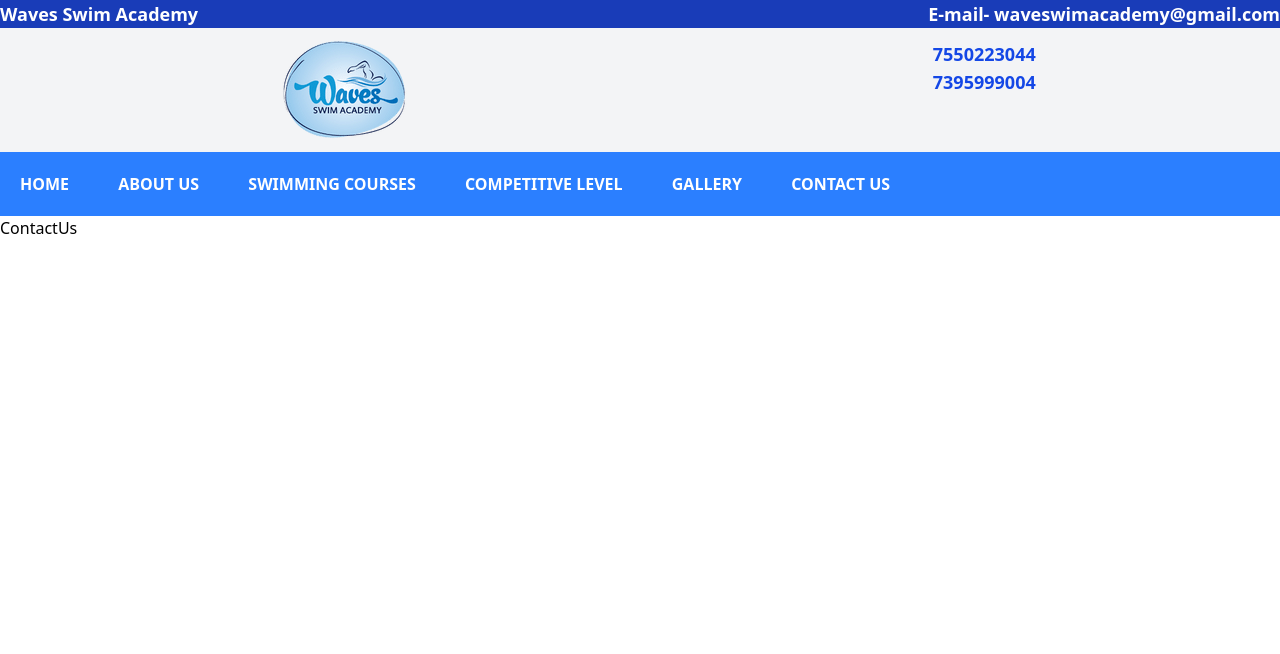
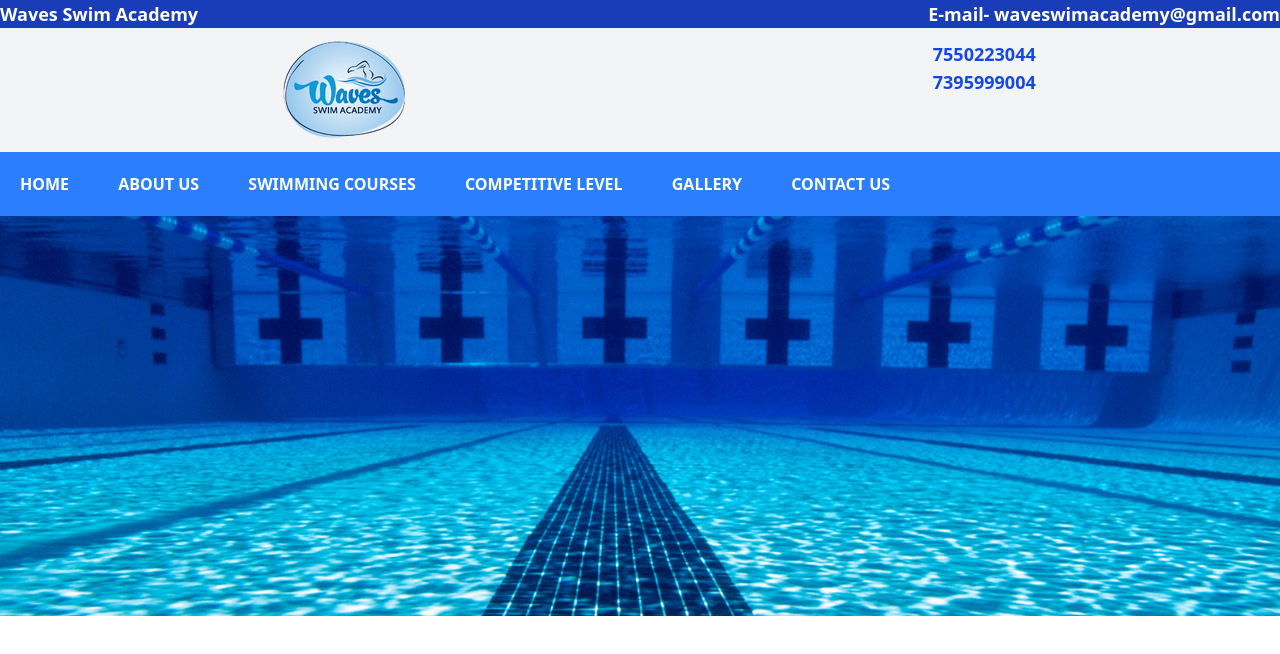
Before and after one commit to SiddharthAnbumani/waves, a React (Vite) app: page /contactus in a window 1280 px wide. Shown: the top 654 px of the page. Built offline with nearby package versions, Linux system fonts and the light colour scheme.

Commit message:
Made a Reusable Banner to display Over all other sections

```diff
--- /dev/null
+++ b/src/components/NewHeader.jsx
@@ -0,0 +1,14 @@
+import React from 'react';
+
+const NewHeader = ({ background, text }) => {
+  return (
+    <div
+      className="h-[50vh] w-full bg-cover bg-center flex items-center justify-center"
+      style={{ backgroundImage: `url(${background})` }}
+    >
+      <div className="text-white text-2xl font-bold">{text}</div>
+    </div>
+  );
+};
+
+export default NewHeader;
--- a/src/pages/ContactUs.jsx
+++ b/src/pages/ContactUs.jsx
@@ -1,5 +1,7 @@
+import NewHeader from "../components/NewHeader"
+
 export default function ContactUs(){
     return(
-        <h1>ContactUs</h1>
+        <NewHeader background='Banner.png'/>
     )
 }
```
